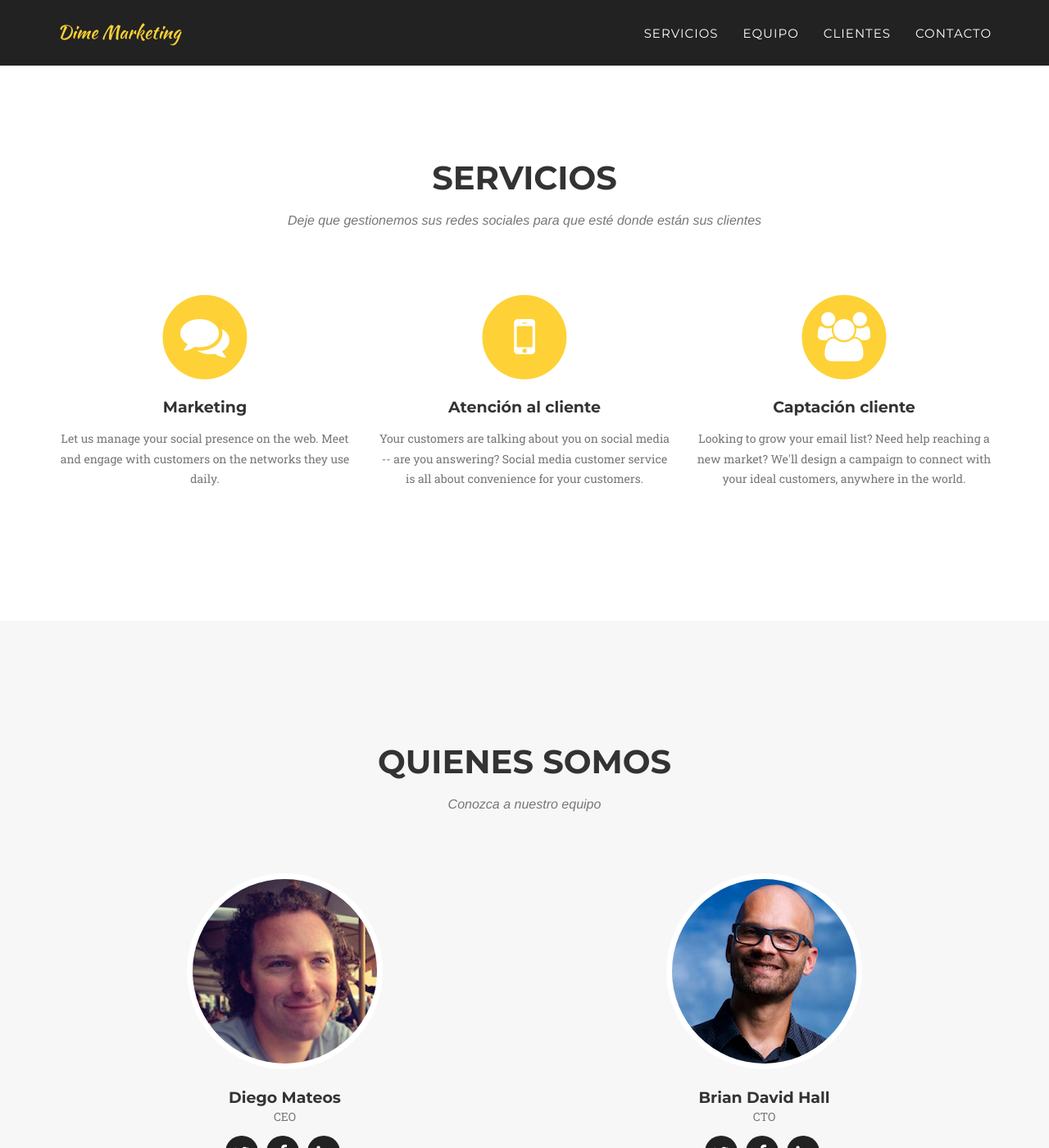
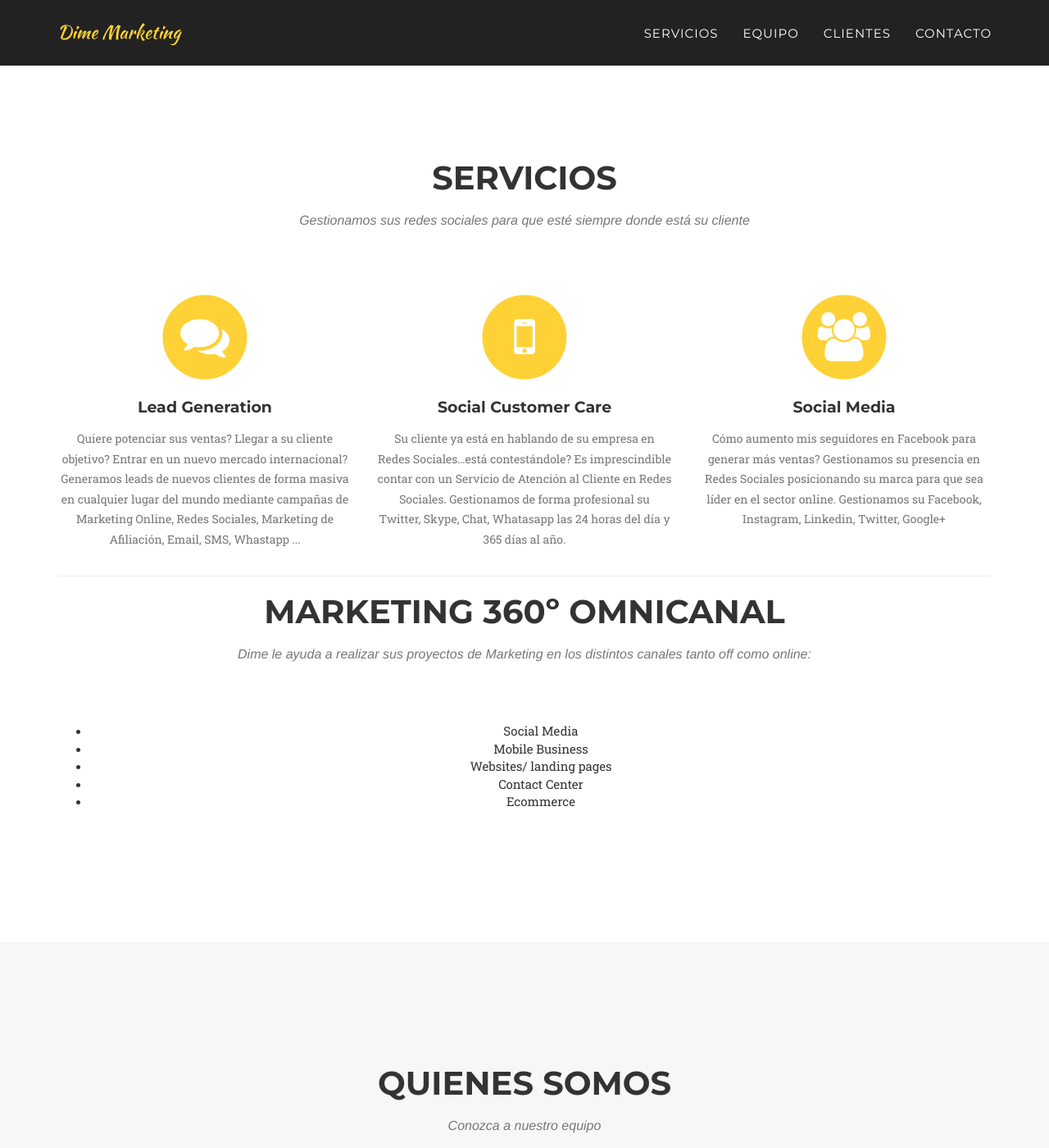
Before and after one commit to dimemarketing/dimemarketing.github.io, a Jekyll site: the page built from index.html, in a window 1280 px wide and 1400 px high, scrolled down 713 px. Shown: the whole window at 82% size. Built offline with Jekyll 4.4.1, drawn with Linux system fonts in a browser that asks for light colours; some web fonts are replaced.

Commit message:
spanish translation of services

```diff
--- a/_includes/services.html
+++ b/_includes/services.html
@@ -4,37 +4,49 @@
 	<div class="row">
 		<div class="col-lg-12 text-center">
 			<h2 class="section-heading">Servicios</h2>
-                    <h3 class="section-subheading text-muted">Deje que gestionemos sus redes sociales para que esté donde están sus clientes</h3>
+			<h3 class="section-subheading text-muted">Gestionamos sus redes sociales para que esté siempre donde está su cliente</h3>
 		</div>
-            </div>
+	</div> <!-- row -->
 	<div class="row text-center">
 		<div class="col-md-4">
 			<span class="fa-stack fa-4x">
 				<i class="fa fa-circle fa-stack-2x text-primary"></i>
 				<i class="fa fa-comments fa-stack-1x fa-inverse"></i>
 			</span>
-                    <h4 class="service-heading">Marketing</h4>
-		    <p class="text-muted">Let us manage your social presence on the web. Meet and engage with customers on the networks they use daily.
-		    </p>
+			<h4 class="service-heading">Lead Generation</h4>
+			<p class="text-muted">Quiere potenciar sus ventas? Llegar a su cliente objetivo? Entrar en un nuevo mercado internacional? Generamos leads de nuevos clientes de forma masiva en cualquier lugar del mundo mediante campañas de Marketing Online, Redes Sociales, Marketing de Afiliación, Email, SMS, Whastapp ...</p>
 		</div>
 		<div class="col-md-4">
 			<span class="fa-stack fa-4x">
 				<i class="fa fa-circle fa-stack-2x text-primary"></i>
 				<i class="fa fa-mobile-phone fa-stack-1x fa-inverse"></i>
 			</span>
-                    <h4 class="service-heading">Atención al cliente</h4>
-		    <p class="text-muted">Your customers are talking about you on social media -- are you answering? Social media customer service is all about convenience for your customers.
-		    </p>
+			<h4 class="service-heading">Social Customer Care</h4>
+			<p class="text-muted">Su cliente ya está en hablando de su empresa en Redes Sociales…está contestándole? Es imprescindible contar con un Servicio de Atención al Cliente en Redes Sociales. Gestionamos de forma profesional su Twitter, Skype, Chat, Whatasapp las 24 horas del día y 365 días al año.</p>
 		</div>
 		<div class="col-md-4">
 			<span class="fa-stack fa-4x">
 				<i class="fa fa-circle fa-stack-2x text-primary"></i>
 				<i class="fa fa-users fa-stack-1x fa-inverse"></i>
 			</span>
-                    <h4 class="service-heading">Captación cliente</h4>
-		    <p class="text-muted">Looking to grow your email list? Need help reaching a new market? We'll design a campaign to connect with your ideal customers, anywhere in the world.
-		    </p>
+			<h4 class="service-heading">Social Media</h4>
+			<p class="text-muted">Cómo aumento mis seguidores en Facebook para generar más ventas? Gestionamos su presencia en Redes Sociales posicionando su marca para que sea líder en el sector online. Gestionamos su Facebook, Instagram, Linkedin, Twitter, Google+</p>
 		</div>
+	</div> <!-- row -->
+	<hr />
+	<div class="row">
+		<div class="col-lg-12 text-center">
+			<h2 class="section-heading">Marketing 360º Omnicanal</h2>
+			<h3 class="section-subheading text-muted">Dime le ayuda a realizar sus proyectos de Marketing en los distintos canales tanto off como online:</h3>
+			<ul>
+				<li>Social Media</li>
+				<li>Mobile Business</li>
+				<li>Websites/ landing pages</li>
+				<li>Contact Center</li>
+				<li>Ecommerce</li>
+			</ul>
+
 		</div>
-        </div>
-    </section>
+	</div> <!-- row -->
+</div> <!-- container -->
+</section> <!-- services -->
```
Lines whose indentation alone changed are shown as unchanged.
